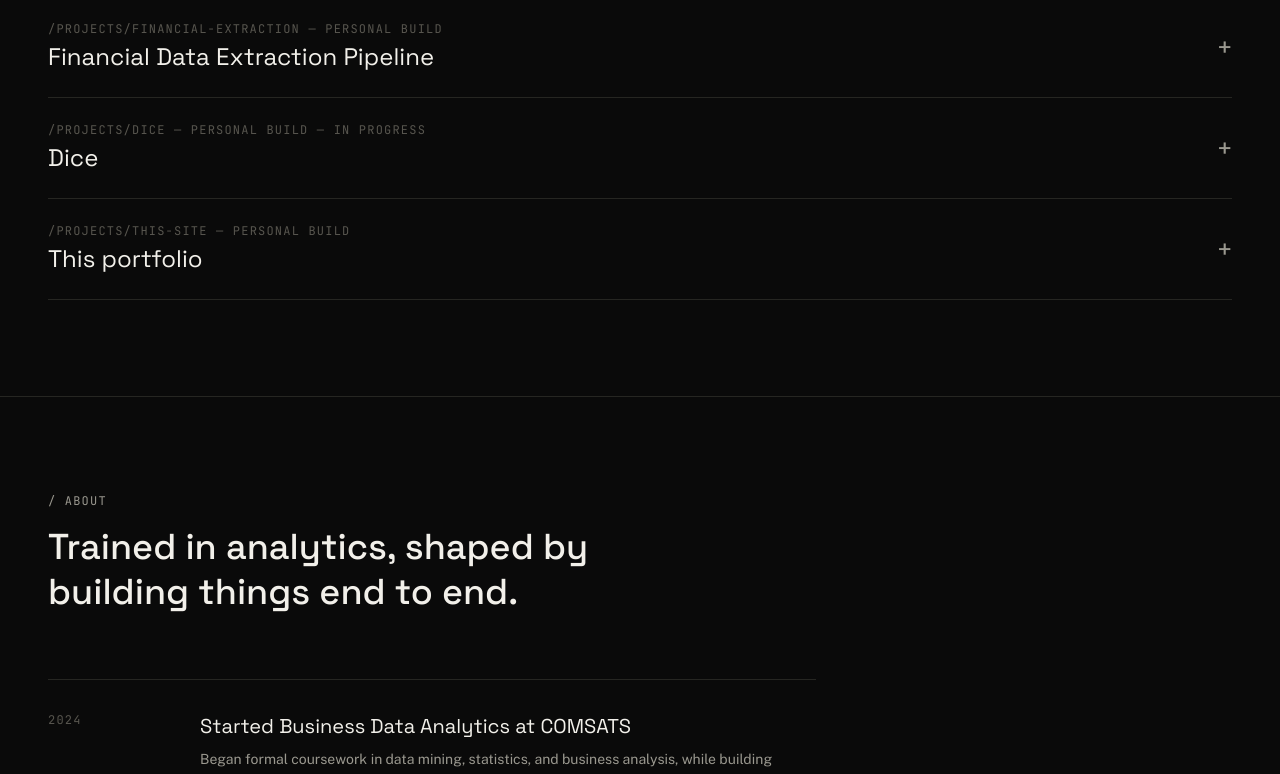
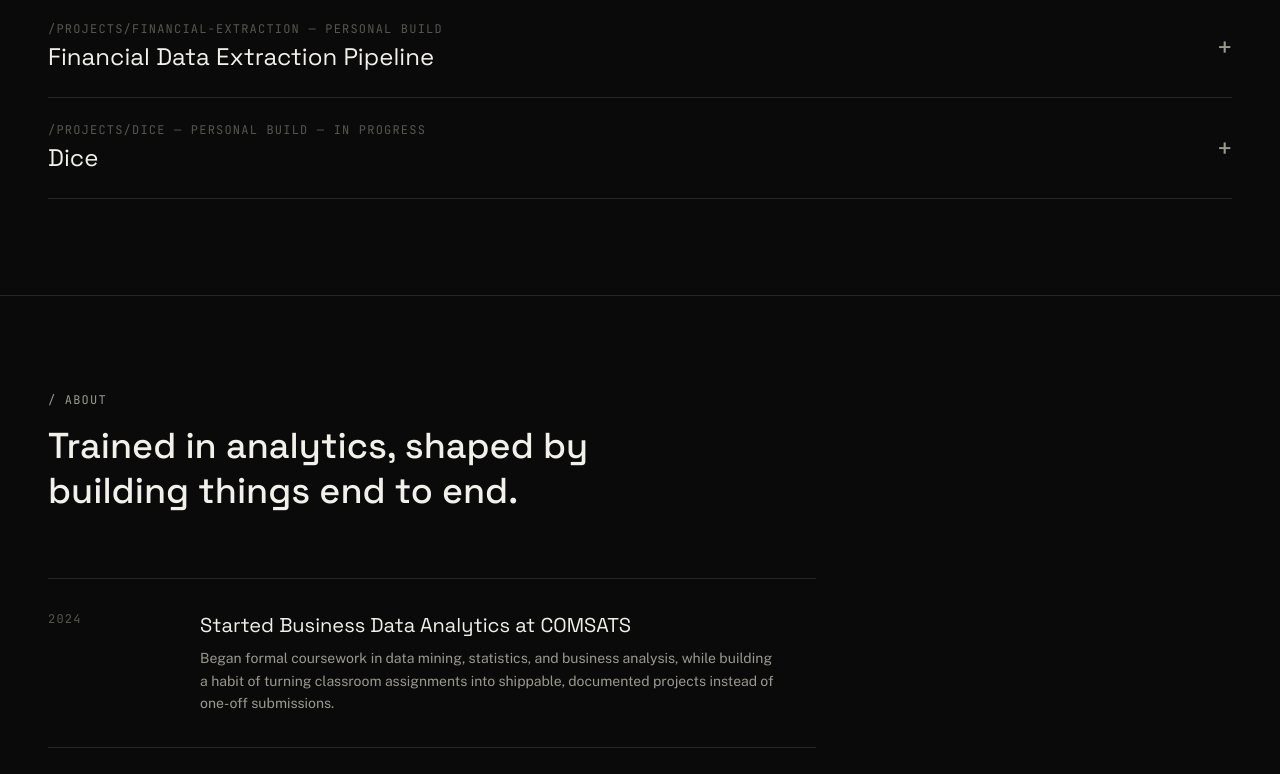
Before and after one commit to ByteMetric-X/Portfolio, a React (Vite) app: page / in a window 1280 px wide. Shown: the part 1388-2162 px from the top of the page. Built offline with nearby package versions, Linux system fonts and the light colour scheme; no server answers.

Commit message:
Update Projects.tsx

```diff
--- a/src/components/Projects.tsx
+++ b/src/components/Projects.tsx
@@ -47,17 +47,6 @@ const PROJECTS: Project[] = [
       'Built auth and chat persistence on Supabase, a conversations sidebar with auto-titling, and a Projects feature for scoped system instructions, integrated with OpenRouter for model access.',
     result: 'A working full-stack app covering auth, persistence, and a custom project system — currently local and private.',
     links: [{ label: 'GitHub', href: 'https://github.com/ByteMetric-X' }],
-  },
-  {
-    slug: 'this-site',
-    name: 'This portfolio',
-    tag: 'Personal build',
-    stack: ['React', 'TypeScript', 'Tailwind CSS', 'Framer Motion', 'GSAP', 'Three.js', 'Supabase'],
-    problem:
-      'Needed a portfolio that reads as deliberately designed rather than templated, deployable on GitHub Pages with real backend logic.',
-    approach:
-      'Built a monochrome, typography-led design system with scroll-driven motion and a minimal 3D detail, using Supabase for backend logic since GitHub Pages only serves static files.',
-    result: 'The site you\u2019re looking at right now.',
   },
 ]
 
```
